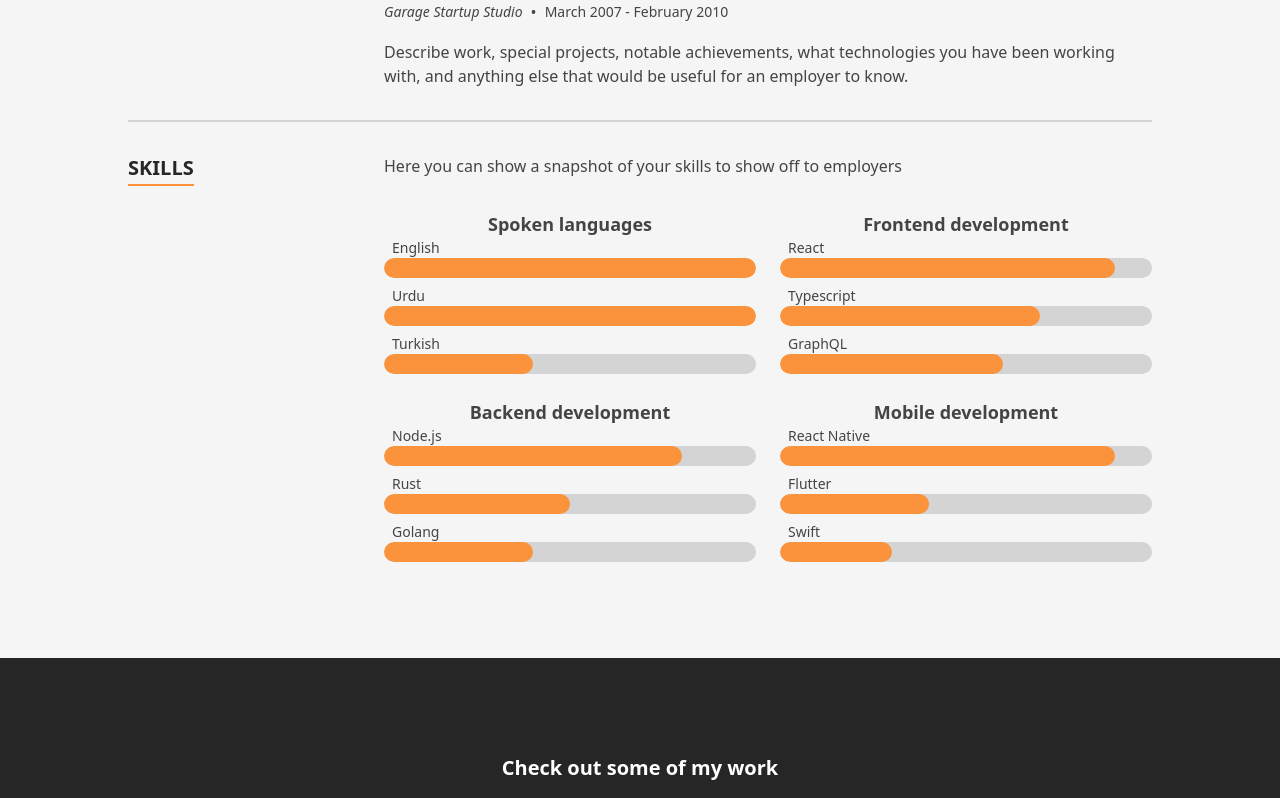
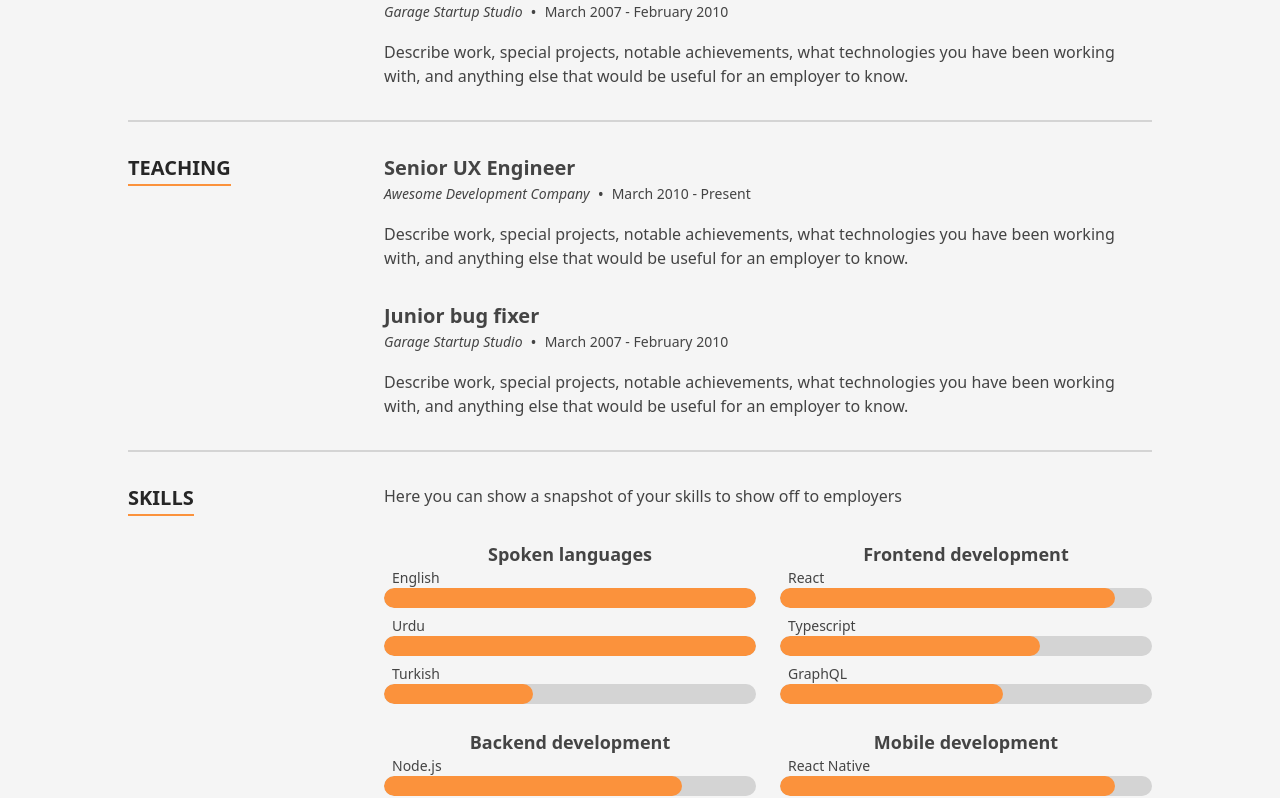
Before and after one commit to zaidikumail/kumailzaidi, a Next.js app: page / in a window 1280 px wide. Shown: the part 1786-2584 px from the top of the page. Built offline with nearby package versions, Linux system fonts and the light colour scheme.

Commit message:
add sections

```diff
--- a/src/components/Sections/Resume/index.tsx
+++ b/src/components/Sections/Resume/index.tsx
@@ -1,6 +1,6 @@
 import {FC, memo} from 'react';
 
-import {education, experience, SectionId, skills} from '../../../data/data';
+import {education, experience, teaching, SectionId, skills} from '../../../data/data';
 import Section from '../../Layout/Section';
 import ResumeSection from './ResumeSection';
 import {SkillGroup} from './Skills';
@@ -20,6 +20,11 @@ const Resume: FC = memo(() => {
             <TimelineItem item={item} key={`${item.title}-${index}`} />
           ))}
         </ResumeSection>
+        <ResumeSection title="Teaching">
+          {teaching.map((item, index) => (
+            <TimelineItem item={item} key={`${item.title}-${index}`} />
+          ))}
+        </ResumeSection>
         <ResumeSection title="Skills">
           <p className="pb-8">Here you can show a snapshot of your skills to show off to employers</p>
           <div className="grid grid-cols-1 gap-6 md:grid-cols-2">
--- a/src/data/data.tsx
+++ b/src/data/data.tsx
@@ -298,6 +298,31 @@ export const experience: TimelineItem[] = [
   },
 ];
 
+export const teaching: TimelineItem[] = [
+  {
+    date: 'March 2010 - Present',
+    location: 'Awesome Development Company',
+    title: 'Senior UX Engineer',
+    content: (
+      <p>
+        Describe work, special projects, notable achievements, what technologies you have been working with, and
+        anything else that would be useful for an employer to know.
+      </p>
+    ),
+  },
+  {
+    date: 'March 2007 - February 2010',
+    location: 'Garage Startup Studio',
+    title: 'Junior bug fixer',
+    content: (
+      <p>
+        Describe work, special projects, notable achievements, what technologies you have been working with, and
+        anything else that would be useful for an employer to know.
+      </p>
+    ),
+  },
+];
+
 /**
  * Testimonial section
  */
```
Also changed, not shown: 1 other file (tests, documents, lock files or other folders).
